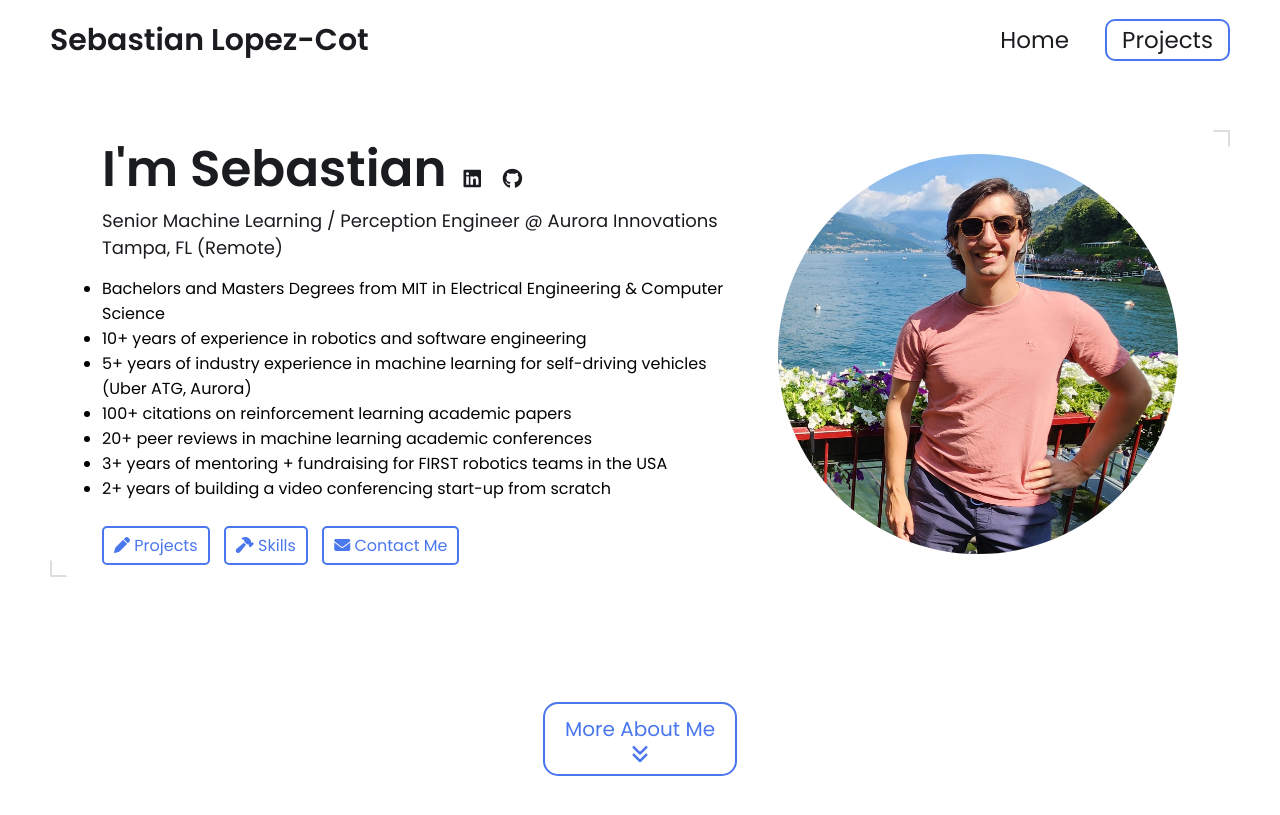
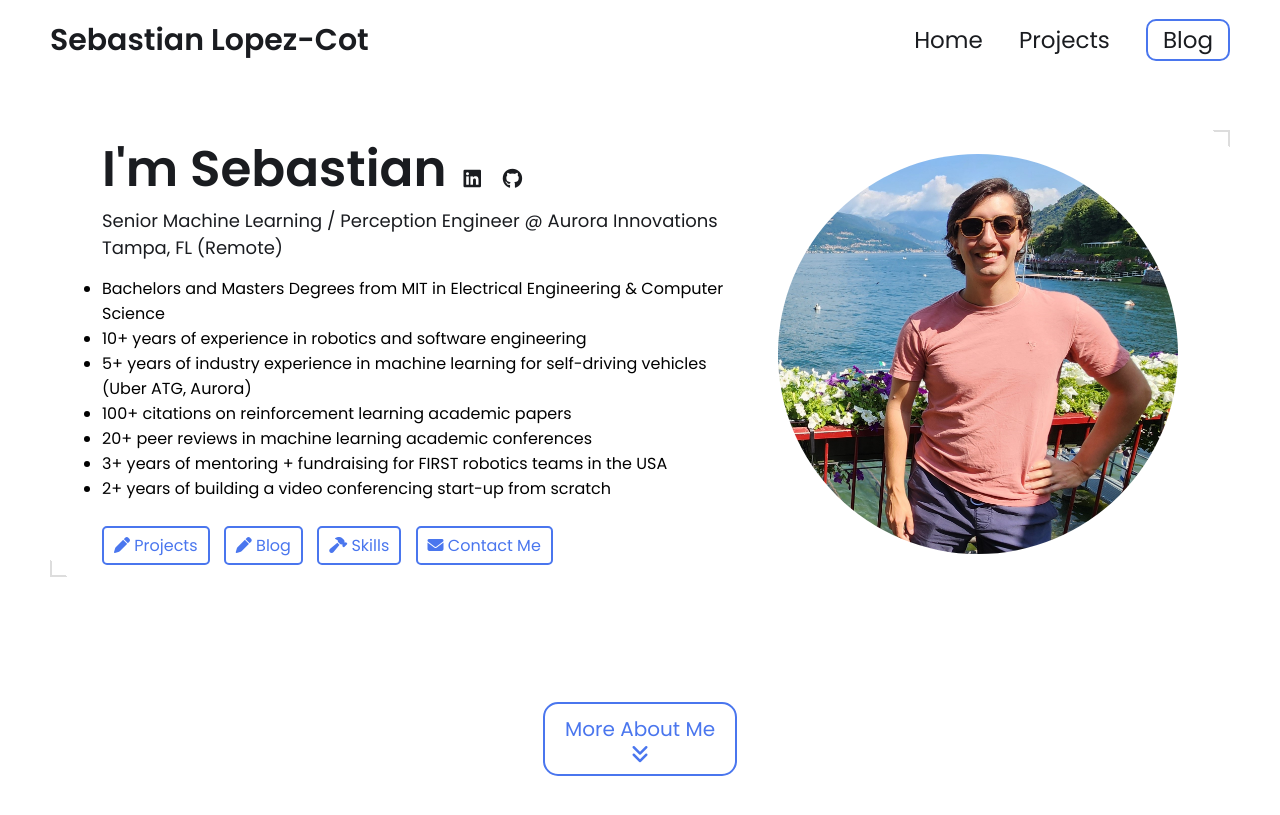
Before and after one commit to sebLopezCot/seblopezcot.github.io, a Jekyll site: the page built from index.html, in a window 1280 px wide and 900 px high. Shown: the top 815 px of the window. Built offline with Jekyll 4.4.1, drawn with Linux system fonts in a browser that asks for light colours.

Commit message:
Scafold blog

```diff
--- /dev/null
+++ b/_includes/blog.html
@@ -0,0 +1,6 @@
+<!-- SECTION 3: project -->
+<section id="blog" class="blog-grid-section">
+    <h2>Blog</h2>
+
+    Coming soon!
+ </section>
--- a/_includes/footer.html
+++ b/_includes/footer.html
@@ -6,6 +6,9 @@
             </a>
             <a href="/projects/">
                 <span>Projects</span>
+            </a>
+            <a href="/blog/">
+                <span>Blog</span>
             </a>
             <!-- <a href={{site.resume-url}} target="_blank" rel="noopener noreferrer">
                 <span>Resume</span>
--- a/_includes/hero.html
+++ b/_includes/hero.html
@@ -75,6 +75,10 @@
                     <i class="fa-solid fa-pen"></i>
                     <span>Projects</span>
                 </a>
+                <a href="#blog">
+                    <i class="fa-solid fa-pen"></i>
+                    <span>Blog</span>
+                </a>
                 <a href="#skills">
                     <i class="fa-solid fa-hammer"></i>
                     <span>Skills</span>
--- a/_includes/navbar.html
+++ b/_includes/navbar.html
@@ -11,6 +11,9 @@
         </a>
         <a href="/projects/">
             <span>Projects</span>
+        </a>
+        <a href="/blog/">
+            <span>Blog</span>
         </a>
         <!-- <a href="{{site.resume-url}}" target="_blank" rel="noopener noreferrer">
             <span>Resume</span>
@@ -30,6 +33,9 @@
         <a href="/projects/">
             <span>Projects</span>
         </a>
+        <a href="/blog/">
+            <span>Blog</span>
+        </a>
         <!-- <a href="{{site.resume-url}}" target="_blank" rel="noopener noreferrer">
             <span>Resume</span>
         </a> -->
```
